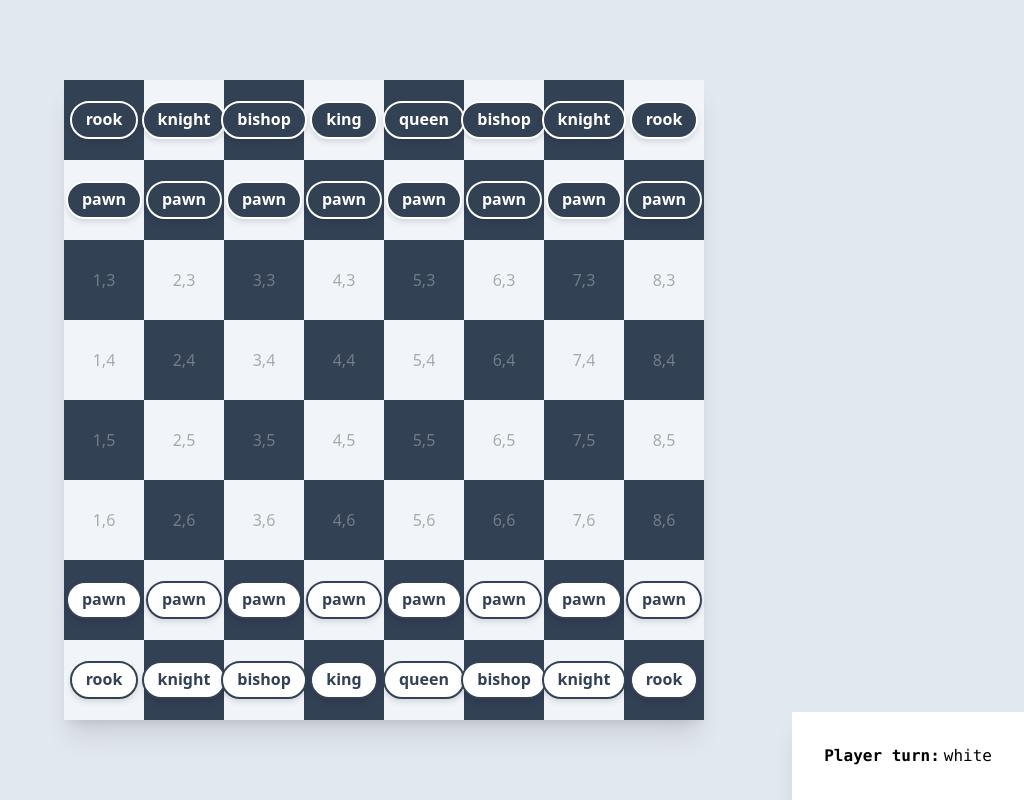
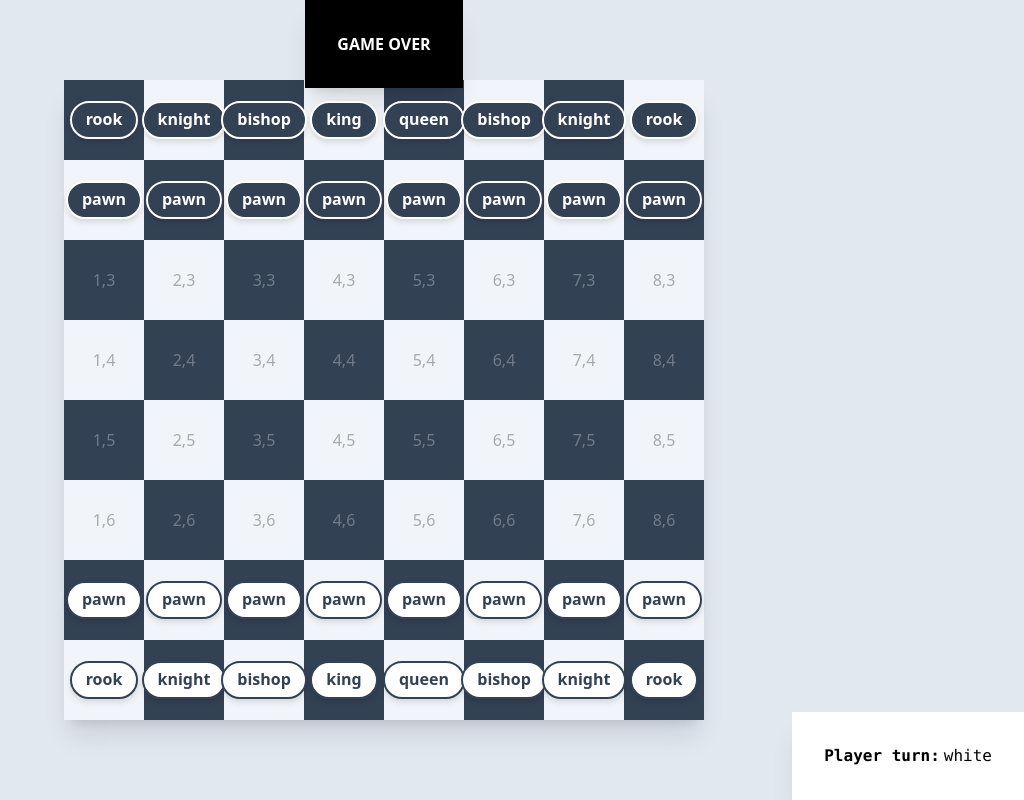
Before and after one commit to madebyaaron/chess-hackathon-webapp, a Next.js app: page / in a window 1280 px wide. Shown: the whole page, without its empty margins (256-1280 px from the left). Built offline with nearby package versions, Linux system fonts and the light colour scheme.

Commit message:
built out game over dialog ui

```diff
--- /dev/null
+++ b/src/compositions/GameOverModal/GameOverModal.mockProps.ts
@@ -0,0 +1,5 @@
+import type { Props } from "./GameOverModal"
+
+export const gameOverModalMockProps: Props = {
+
+}
--- /dev/null
+++ b/src/compositions/GameOverModal/GameOverModal.tsx
@@ -0,0 +1,18 @@
+import { Component } from '@/types'
+
+export interface Props extends Component {}
+
+export function GameOverModal({
+  className = ``,
+  testId = `game-over-modal`,
+}: Props) {
+  return (
+    <dialog
+      open
+      className={`p-8 text-white bg-black shadow-xl ${className}`}
+      data-testid={testId}
+    >
+      <h1 className="font-semibold">GAME OVER</h1>
+    </dialog>
+  )
+}
--- /dev/null
+++ b/src/compositions/GameOverModal/index.ts
@@ -0,0 +1 @@
+export * from "./GameOverModal"
--- a/src/views/Board/Board.tsx
+++ b/src/views/Board/Board.tsx
@@ -4,6 +4,7 @@ import { BoardPieces } from './Board.Pieces'
 import { BoardGrid } from './Board.Grid'
 import { GameInfoPanel } from 'src/compositions/GameInfoPanel'
 import { PieceGraveyard } from 'src/compositions/PieceGraveyard'
+import { GameOverModal } from 'src/compositions/GameOverModal'
 
 interface Props extends Component {
   initialGameObject: GameObject
@@ -23,6 +24,7 @@ export function Board({ initialGameObject, testId = `board` }: Props) {
           <BoardGrid className="col-start-1 row-start-1" />
         </div>
       </div>
+      <GameOverModal className="fixed top-0" />
     </GameObjectProvider>
   )
 }
```
Also changed, not shown: 2 other files (tests, documents, lock files or other folders).
